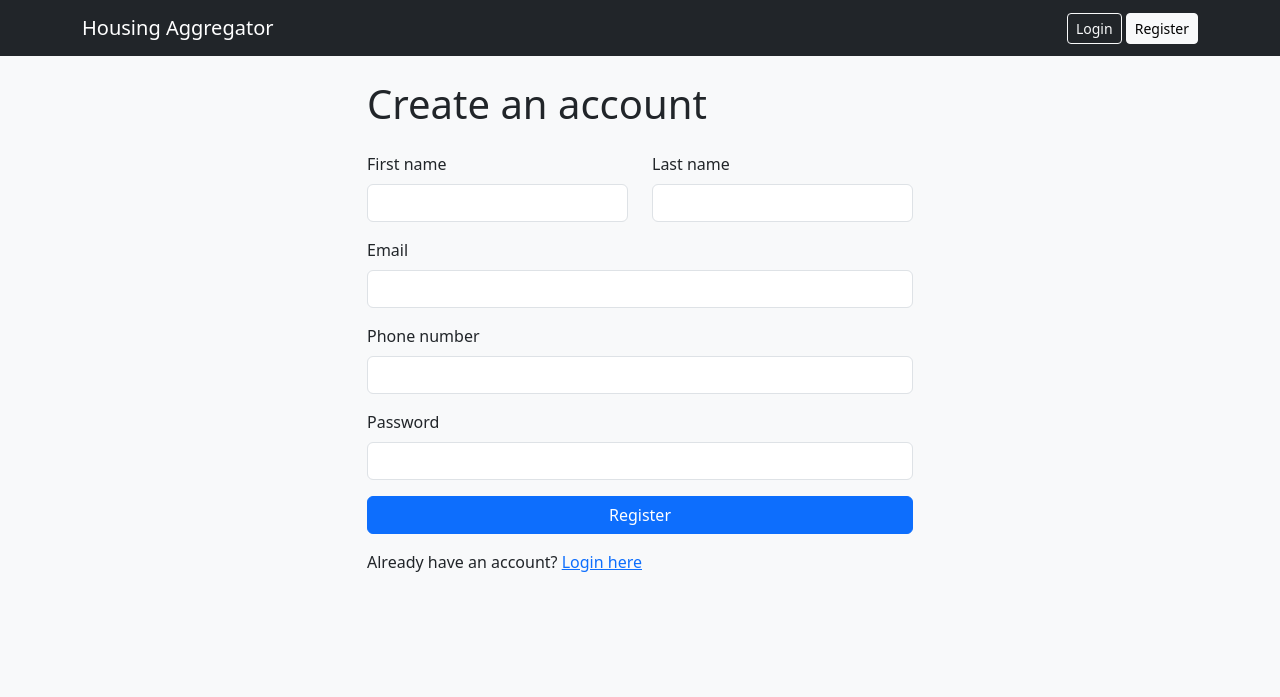
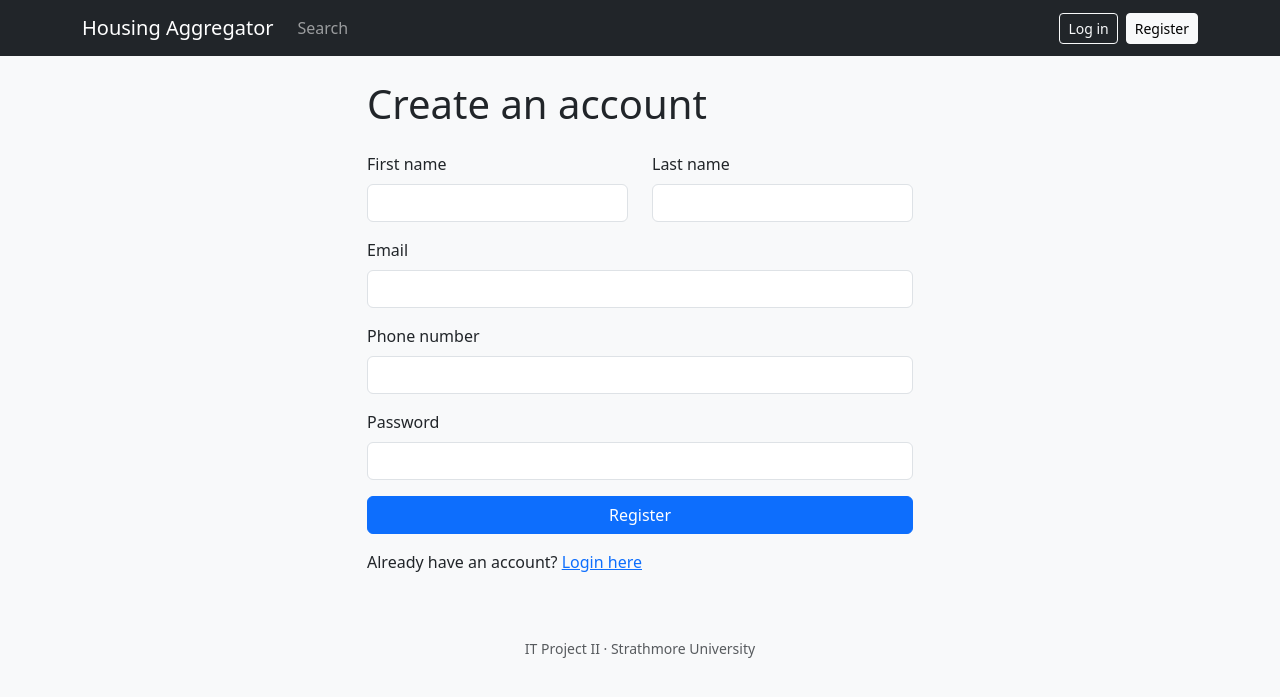
Before and after one commit to j-kingz/Housing-Aggregator-Project-, a Flask app: page /register in a window 1280 px wide. Shown: the top 697 px of the page. Run offline with Flask 3, Linux system fonts and the light colour scheme.

Commit message:
new navbar with landlord links, logout button is a form now

```diff
--- a/app/templates/base.html
+++ b/app/templates/base.html
@@ -3,35 +3,60 @@
 <head>
   <meta charset="utf-8">
   <meta name="viewport" content="width=device-width, initial-scale=1">
-  <title>{% block title %}Housing Aggregator{% endblock %}</title>
+  <title>{% block title %}Home{% endblock %} | Housing Aggregator</title>
   <link href="https://cdn.jsdelivr.net/npm/bootstrap@5.3.3/dist/css/bootstrap.min.css" rel="stylesheet">
   <link rel="stylesheet" href="{{ url_for('static', filename='css/style.css') }}">
 </head>
 <body>
-  <nav class="navbar navbar-expand-lg navbar-dark bg-dark">
+  <nav class="navbar navbar-expand-md navbar-dark bg-dark">
     <div class="container">
       <a class="navbar-brand" href="{{ url_for('main.home') }}">Housing Aggregator</a>
-      <div class="ms-auto">
-        {% if current_user.is_authenticated %}
-          <span class="navbar-text text-light me-3">Hi, {{ current_user.firstname }}</span>
-          <a class="btn btn-outline-light btn-sm" href="{{ url_for('main.dashboard') }}">Dashboard</a>
-          <a class="btn btn-outline-light btn-sm" href="{{ url_for('auth.logout') }}">Logout</a>
-        {% else %}
-          <a class="btn btn-outline-light btn-sm" href="{{ url_for('auth.login') }}">Login</a>
-          <a class="btn btn-light btn-sm" href="{{ url_for('auth.register') }}">Register</a>
-        {% endif %}
+      <button class="navbar-toggler" type="button" data-bs-toggle="collapse" data-bs-target="#mainNav">
+        <span class="navbar-toggler-icon"></span>
+      </button>
+
+      <div class="collapse navbar-collapse" id="mainNav">
+        <ul class="navbar-nav me-auto">
+          <li class="nav-item"><a class="nav-link" href="{{ url_for('main.home') }}">Search</a></li>
+          {% if current_user.is_authenticated and current_user.is_landlord %}
+            <li class="nav-item"><a class="nav-link" href="{{ url_for('listings.my_listings') }}">My listings</a></li>
+            <li class="nav-item"><a class="nav-link" href="{{ url_for('listings.create') }}">Add listing</a></li>
+          {% endif %}
+        </ul>
+
+        <div class="d-flex align-items-center gap-2">
+          {% if current_user.is_authenticated %}
+            <a class="nav-link text-light" href="{{ url_for('main.profile') }}">{{ current_user.firstname }}</a>
+            <form method="post" action="{{ url_for('auth.logout') }}" class="m-0">
+              <input type="hidden" name="csrf_token" value="{{ csrf_token() }}">
+              <button class="btn btn-outline-light btn-sm">Log out</button>
+            </form>
+          {% else %}
+            <a class="btn btn-outline-light btn-sm" href="{{ url_for('auth.login') }}">Log in</a>
+            <a class="btn btn-light btn-sm" href="{{ url_for('auth.register') }}">Register</a>
+          {% endif %}
+        </div>
       </div>
     </div>
   </nav>
 
-  <div class="container mt-4">
+  <main class="container py-4">
     {% with messages = get_flashed_messages(with_categories=true) %}
       {% for category, message in messages %}
-        <div class="alert alert-{{ category }}">{{ message }}</div>
+        <div class="alert alert-{{ category }} alert-dismissible fade show">
+          {{ message }}
+          <button type="button" class="btn-close" data-bs-dismiss="alert"></button>
+        </div>
       {% endfor %}
     {% endwith %}
 
     {% block content %}{% endblock %}
-  </div>
+  </main>
+
+  <footer class="text-center text-muted small py-4">
+    IT Project II &middot; Strathmore University
+  </footer>
+
+  <script src="https://cdn.jsdelivr.net/npm/bootstrap@5.3.3/dist/js/bootstrap.bundle.min.js"></script>
 </body>
 </html>
```
